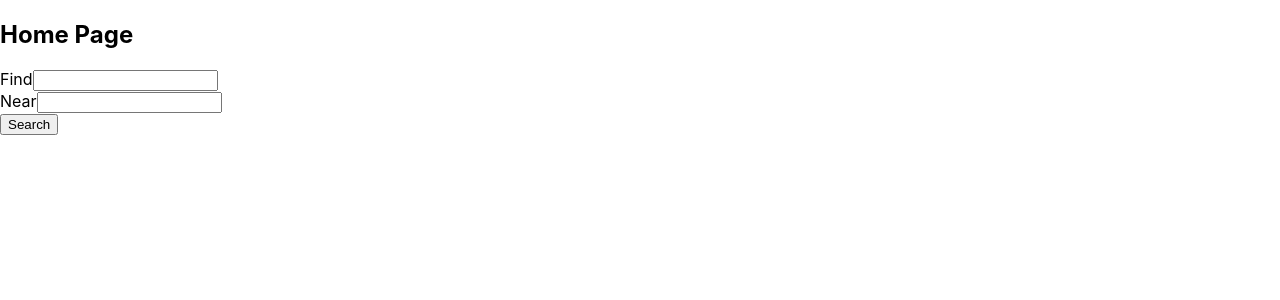
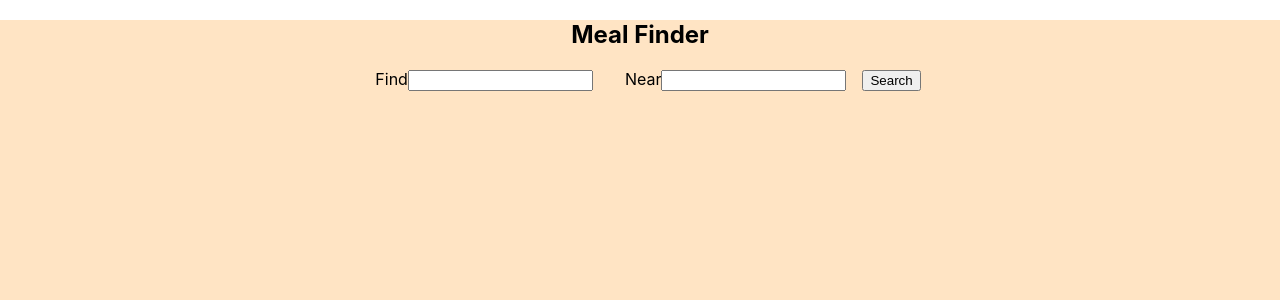
Before and after one commit to carsonmeiling/lunch-finder, a React (Create React App) app: page / in a window 1280 px wide. Shown: the top 300 px of the page. Built offline with nearby package versions, Linux system fonts and the light colour scheme.

Commit message:
added styling to home page

```diff
--- a/src/App.css
+++ b/src/App.css
@@ -1,38 +1,19 @@
+
 .App {
   text-align: center;
 }
 
-.App-logo {
-  height: 40vmin;
-  pointer-events: none;
+.home-page {
+  height: 100vh;
+  background-color: bisque;
 }
 
-@media (prefers-reduced-motion: no-preference) {
-  .App-logo {
-    animation: App-logo-spin infinite 20s linear;
-  }
+.search-form {
+  display: flex;
+  flex-flow: row wrap;
+  justify-content: center;
 }
 
-.App-header {
-  background-color: #282c34;
-  min-height: 100vh;
-  display: flex;
-  flex-direction: column;
-  align-items: center;
-  justify-content: center;
-  font-size: calc(10px + 2vmin);
-  color: white;
+.search {
+  padding: 0 1em 0 1em;
 }
-
-.App-link {
-  color: #61dafb;
-}
-
-@keyframes App-logo-spin {
-  from {
-    transform: rotate(0deg);
-  }
-  to {
-    transform: rotate(360deg);
-  }
-}
--- a/src/components/Home.js
+++ b/src/components/Home.js
@@ -4,13 +4,15 @@ import SearchForm from './SearchForm';
 import BusinessList from './BusinessList';
 import BusinessDetails from './BusinessDetails';
 
+
+
 const Home = () => {
   const [bus, setBus] = useState([])
 
 
   return(
-    <div>
-      <h2>Home Page</h2>
+    <div className="home-page">
+      <h2 className="header">Meal Finder</h2>
       <SearchForm setBus={setBus} />
       {
         bus.map(b =>
--- a/src/components/SearchForm.js
+++ b/src/components/SearchForm.js
@@ -34,8 +34,8 @@ const SearchForm = (props) => {
   }
 
    return(
-      <form onSubmit = {handleSubmit}>
-         <div>
+      <form onSubmit = {handleSubmit} className="search-form">
+         <div className="search">
             <label>Find</label>
             <input
             type="text"
@@ -44,7 +44,7 @@ const SearchForm = (props) => {
             onChange={e=>setTerm(e.target.value)}
             />
          </div>
-         <div>
+         <div className="search">
             <label>Near</label>
             <input
             type="text"
@@ -54,7 +54,7 @@ const SearchForm = (props) => {
             />
          </div>
          <div>
-            <button type="submit">Search</button>
+            <button type="submit" className='submit-btn'>Search</button>
          </div>
       </form>
    )
--- a/src/index.css
+++ b/src/index.css
@@ -5,6 +5,7 @@ body {
     sans-serif;
   -webkit-font-smoothing: antialiased;
   -moz-osx-font-smoothing: grayscale;
+  text-align: center;
 }
 
 code {
```
